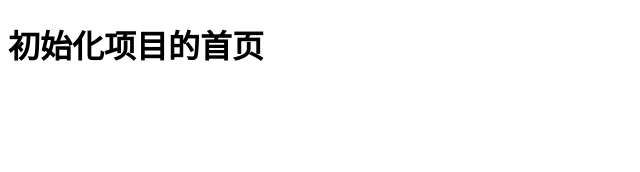
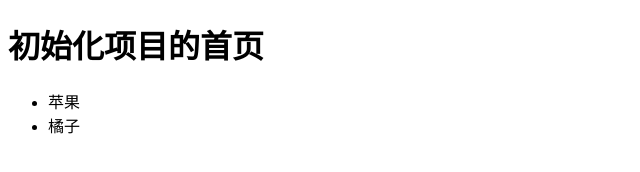
Before and after one commit to zrg15202041724/gitTest, a plain HTML site: page index.html in a window 1280 px wide. Shown: the whole page, without its empty margins (0-640 px from the left). Drawn offline with Linux system fonts and the light colour scheme.

Commit message:
添加一个水果列表

```diff
--- a/index.html
+++ b/index.html
@@ -12,6 +12,10 @@
     <h1>
         初始化项目的首页
     </h1>
+    <ul>
+        <li>苹果</li>
+        <li>橘子</li>
+    </ul>
 </body>
 
 </html>
```
